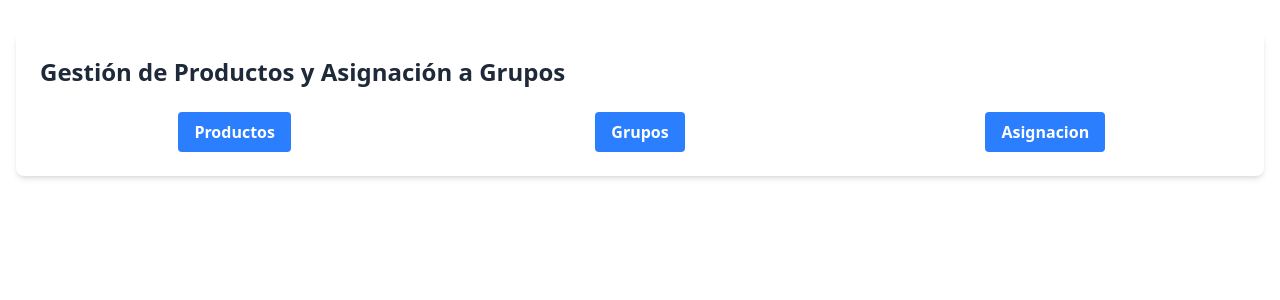
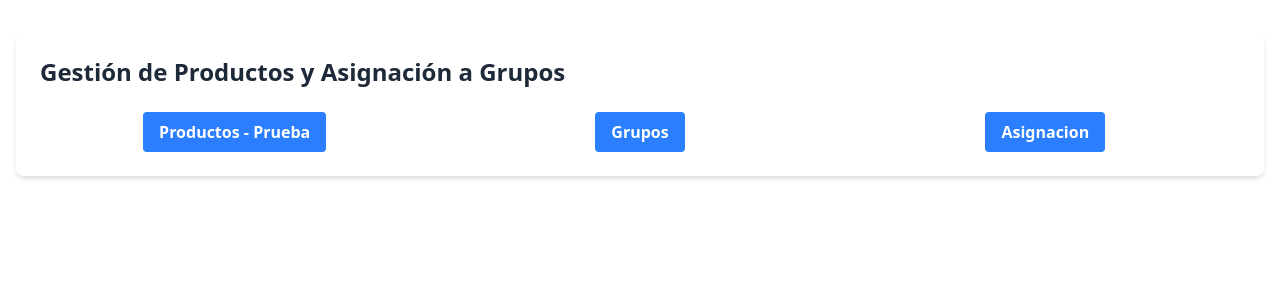
Before and after one commit to tailorsdev/gestion, a PHP site: page / in a window 1280 px wide. Shown: the top 300 px of the page. Run offline with PHP 8.4, Linux system fonts and the light colour scheme.

Commit message:
Update index.php

```diff
--- a/views/index.php
+++ b/views/index.php
@@ -20,7 +20,7 @@
             <div class="grid w-full grid-cols-3 gap-4">
                 <div class="flex items-center justify-center">
                     <a href="?view=productos" class="bg-blue-500 hover:bg-blue-700 text-white font-bold py-2 px-4 rounded">
-                        Productos
+                        Productos - Prueba
                     </a>
                 </div>
                 <div class="flex items-center justify-center">
```
